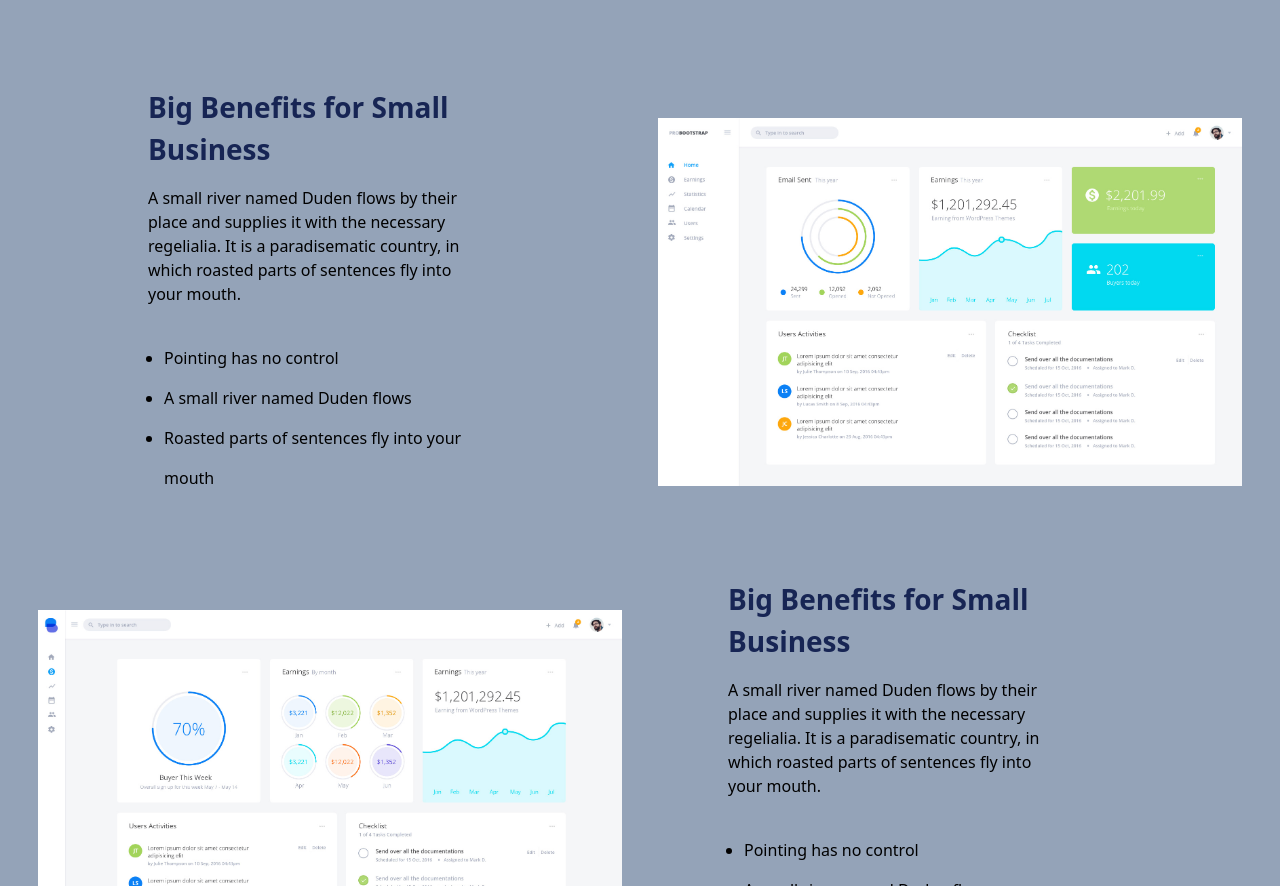
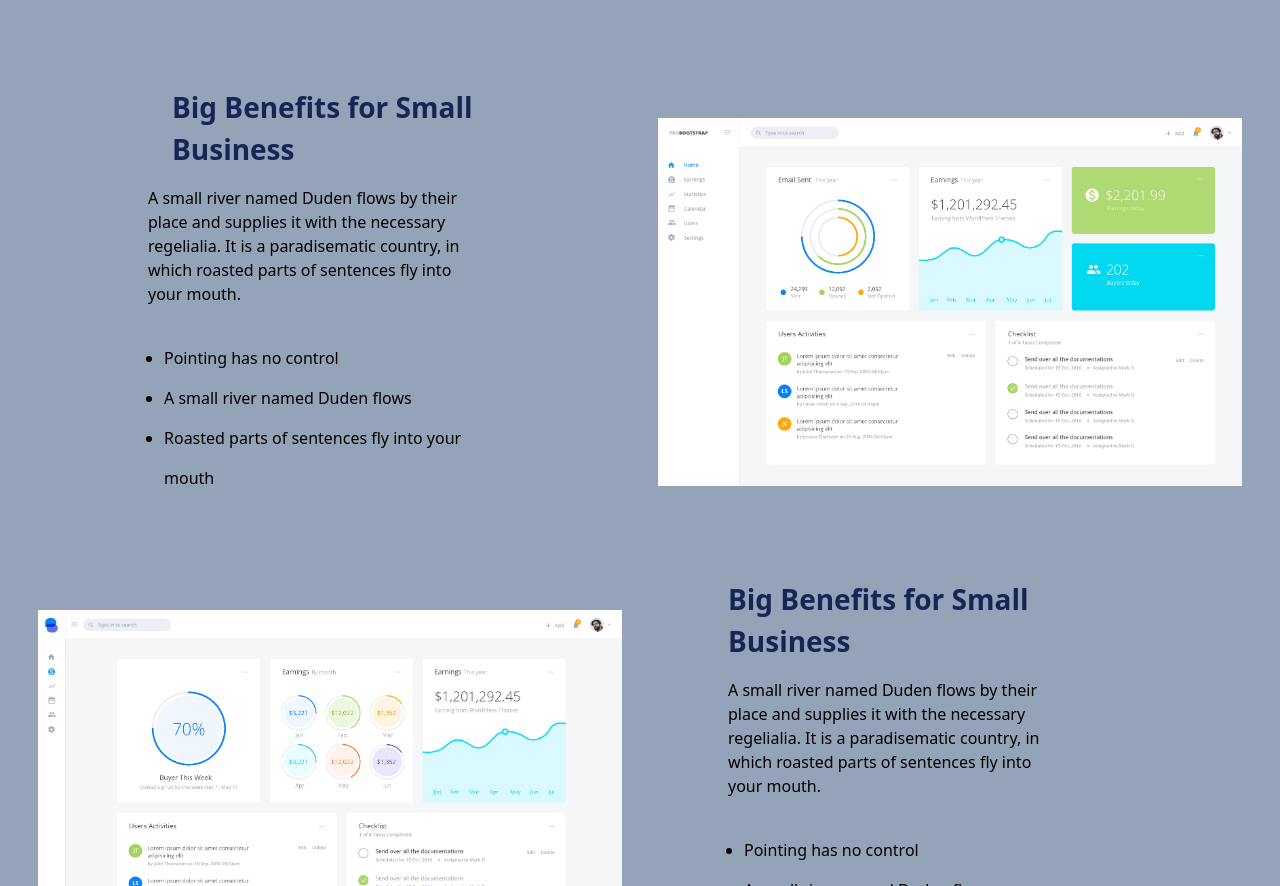
Before and after one commit to Farhanlibra/etproject3final, a React (Vite) app: page / in a window 1280 px wide. Shown: the part 1935-2821 px from the top of the page. Built offline with nearby package versions, Linux system fonts and the light colour scheme.

Commit message:
Update Feature.jsx

```diff
--- a/src/Components/Feature.jsx
+++ b/src/Components/Feature.jsx
@@ -12,8 +12,8 @@ const Feature = () => {
             <img className=' sm:mt-6 ' src='f1.jpg'/>
         </div>
         <div className=' w-[400px] lg:ml-10 sm:ml-6 order-2 lg:order-2'>
-            <h1 className='text-blue-950 font-bold lg:text-[28px] mb-4  sm:text-[14px] lg:ml-16 sm:ml-8'> Big Benefits for Small Business</h1>
-            <p className='lg:ml-16 sm:ml-3 sm:mt-4 leading-6'>A small river named Duden flows by their place and supplies it with the necessary regelialia. It is a paradisematic country, in which roasted parts of sentences fly into your mouth.</p>
+            <h1 className='text-blue-950 font-bold lg:text-[28px] mb-4  sm:text-[14px] lg:ml-16'> Big Benefits for Small Business</h1>
+            <p className='lg:ml-16  sm:mt-4 leading-6'>A small river named Duden flows by their place and supplies it with the necessary regelialia. It is a paradisematic country, in which roasted parts of sentences fly into your mouth.</p>
             <ul className='mt-8 ml-20 mb-20 list-disc '>
               <li className='leading-10'>
               Pointing has no control
@@ -28,8 +28,8 @@ const Feature = () => {
             <img className='sm:mt-6 ' src='f2.jpg'/>
         </div>
         <div className=' w-[400px] lg:ml-16  sm:ml-6 order-4 lg:order-3'>
-        <h1 className='text-blue-950 font-bold lg:text-[28px] mb-4  sm:text-[14px] lg:ml-16 sm:ml-6'> Big Benefits for Small Business</h1>
-            <p className='lg:ml-16 sm:ml-6 leading-6'>A small river named Duden flows by their place and supplies it with the necessary regelialia. It is a paradisematic country, in which roasted parts of sentences fly into your mouth.</p>
+        <h1 className='text-blue-950 font-bold lg:text-[28px] mb-4  sm:text-[14px] sm:pl-6 lg:ml-16 '> Big Benefits for Small Business</h1>
+            <p className='lg:ml-16  leading-6'>A small river named Duden flows by their place and supplies it with the necessary regelialia. It is a paradisematic country, in which roasted parts of sentences fly into your mouth.</p>
             <ul className='mt-8 ml-20 mb-20 list-disc '>
               <li className='leading-10'>
               Pointing has no control
```
